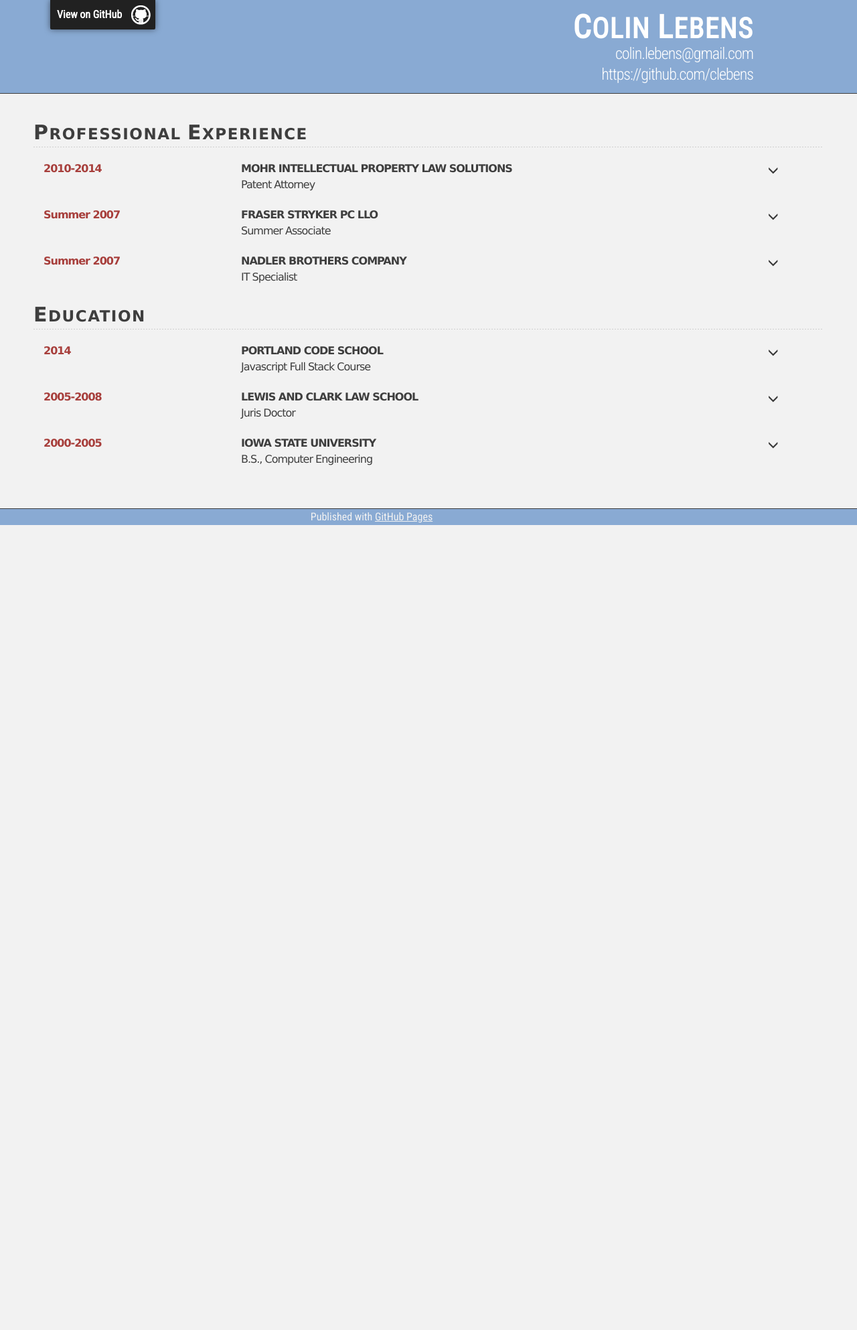
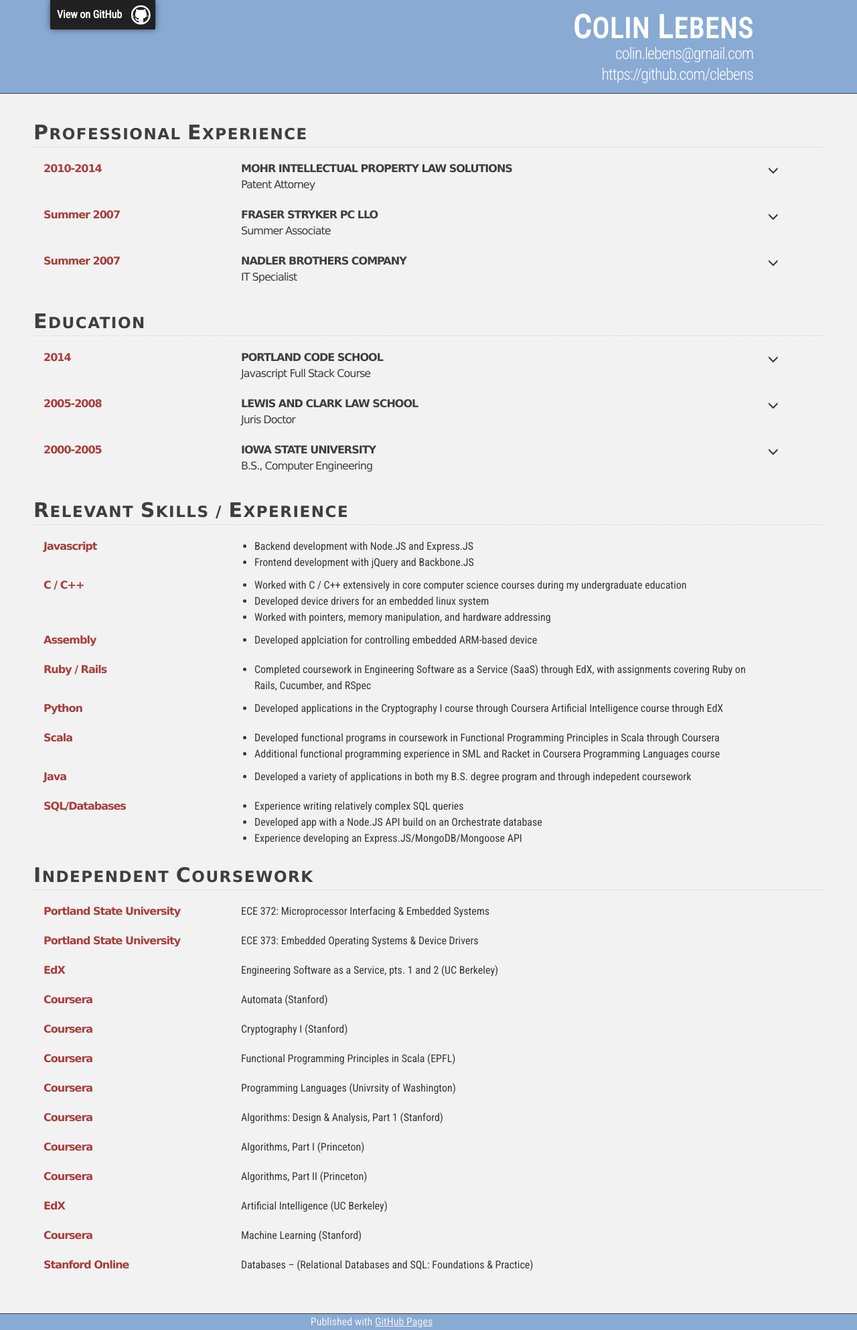
Before and after one commit to clebens/clebens.github.io, a Jekyll site: the page built from index.html, in a window 1280 px wide. Shown: the whole page at 67% size. Built offline with Jekyll 4.4.1, drawn with Linux system fonts in a browser that asks for light colours; before the commit the page ends 900 px from its top, so only the background shows below that.

Commit message:
Add a bunch of data

```diff
--- /dev/null
+++ b/_data/courses.yml
@@ -0,0 +1,32 @@
+-   name: "Portland State University"
+    details: "ECE 372: Microprocessor Interfacing & Embedded Systems"
+
+-   name: "Portland State University"
+    details: "ECE 373: Embedded Operating Systems & Device Drivers"
+
+-   name: "EdX"
+    details: "Engineering Software as a Service, pts. 1 and 2 (UC Berkeley)"
+
+-   name: "Coursera"
+    details: "Automata (Stanford)"
+
+-   name: "Coursera"
+    details: "Cryptography I (Stanford)"
+
+-   name: "Coursera"
+    details: "Functional Programming Principles in Scala (EPFL)"
+-   name: "Coursera"
+    details: "Programming Languages (Univrsity of Washington)"
+
+-   name: "Coursera"
+    details: "Algorithms: Design & Analysis, Part 1 (Stanford)"
+-   name: "Coursera"
+    details: "Algorithms, Part I (Princeton)"
+-   name: "Coursera"
+    details: "Algorithms, Part II (Princeton)"
+-   name: "EdX"
+    details: "Artificial Intelligence (UC Berkeley)"
+-   name: "Coursera"
+    details: "Machine Learning (Stanford)"
+-   name: "Stanford Online"
+    details: "Databases – (Relational Databases and SQL: Foundations & Practice)"
--- /dev/null
+++ b/_data/languages.yml
@@ -0,0 +1,28 @@
+-   name: "Javascript"
+    details: ["Backend development with Node.JS and Express.JS",
+                "Frontend development with jQuery and Backbone.JS"]
+
+-   name: "C / C++"
+    details: ["Worked with C / C++ extensively in core computer science courses during my undergraduate education",
+        "Developed device drivers for an embedded linux system",
+        "Worked with pointers, memory manipulation, and hardware addressing"]
+
+-   name: "Assembly"
+    details: ["Developed applciation for controlling embedded ARM-based device"]
+
+-   name: "Ruby / Rails"
+    details: ["Completed coursework in Engineering Software as a Service (SaaS) through EdX, with assignments covering Ruby on Rails, Cucumber, and RSpec"]
+
+-   name: "Python"
+    details: ["Developed applications in the Cryptography I course through Coursera Artificial Intelligence course through EdX"]
+
+-   name: "Scala"
+    details: ["Developed functional programs in coursework in Functional Programming Principles in Scala through Coursera", "Additional functional programming experience in SML and Racket in Coursera Programming Languages course"]
+
+-   name: "Java"
+    details: ["Developed a variety of applications in both my B.S. degree program and through indepedent coursework"]
+
+-   name: "SQL/Databases"
+    details: ["Experience writing relatively complex SQL queries",
+                "Developed app with a Node.JS API build on an Orchestrate database",
+                "Experience developing an Express.JS/MongoDB/Mongoose API"]
--- /dev/null
+++ b/_includes/resume_details/courses.html
@@ -0,0 +1,16 @@
+  <div class="row">
+  <h2><div class="capital">I</div>ndependent <div class="capital">C</div>oursework</h2>
+  </div>
+
+  {% for course in site.data.courses %}
+  <div class="row">
+    <div class="col-sm-3">
+      <h3>{{ course.name }}</h3>
+    </div>
+    <div class="col-sm-9">
+      <div class="course-name">{{ course.details }}</div>
+    </div>
+
+  </div>
+
+  {% endfor %}
--- /dev/null
+++ b/_includes/resume_details/skills.html
@@ -0,0 +1,20 @@
+  <div class="row">
+  <h2><div class="capital">R</div>elevant <div class="capital">S</div>kills / <div class="capital">E</div>xperience</h2>
+  </div>
+
+  {% for language in site.data.languages %}
+  <div class="row">
+   <div class="col-sm-3">
+      <h3>{{ language.name }}</h3>
+    </div>
+    <div class="col-sm-8">
+      <ul class="language-details">
+        {% for detail in language.details %}
+        <li>{{detail}}</li>
+        {% endfor %}
+      </ul>
+    </div>
+
+  </div>
+
+  {% endfor %}
--- a/index.html
+++ b/index.html
@@ -10,4 +10,8 @@
 
   {% include resume_details/education.html %}
 
-  </div>
+  {% include resume_details/skills.html %}
+
+  {% include resume_details/courses.html %}
+
+</div>
--- a/stylesheets/stylesheet.scss
+++ b/stylesheets/stylesheet.scss
@@ -435,7 +435,7 @@
 
 #main_content_wrap {
   background: #f2f2f2;
-  margin: 25px 50px 25px 50px;
+  margin: 15px 50px 25px 50px;
 
   h2 {
     text-transform: uppercase;
@@ -443,6 +443,7 @@
     letter-spacing: 1.5px;
     font-size: 23px;
     margin-bottom: 0px;
+    padding-top:10px;
     .capital {
       font-size: 30px;
       display: inline;
@@ -468,6 +469,14 @@
     font-size: 16px;
     margin-top: 0px;
     font-weight: 300;
+  }
+
+  h6 {
+    font-size: 16px;
+    margin-top: 0px;
+    font-weight: 300;
+    color: $red_font;
+
   }
 
   .glyphicon-menu-down {
@@ -517,8 +526,14 @@
   }
 }
 
+.language-details {
+  padding-top: 10px;
+  margin-bottom: 0px;
+}
 
-
+.course-name {
+  padding-top: 10px;
+}
 /*******************************************************************************
 Small Device Styles
 *******************************************************************************/
```
Also changed, not shown: 2 other files.
